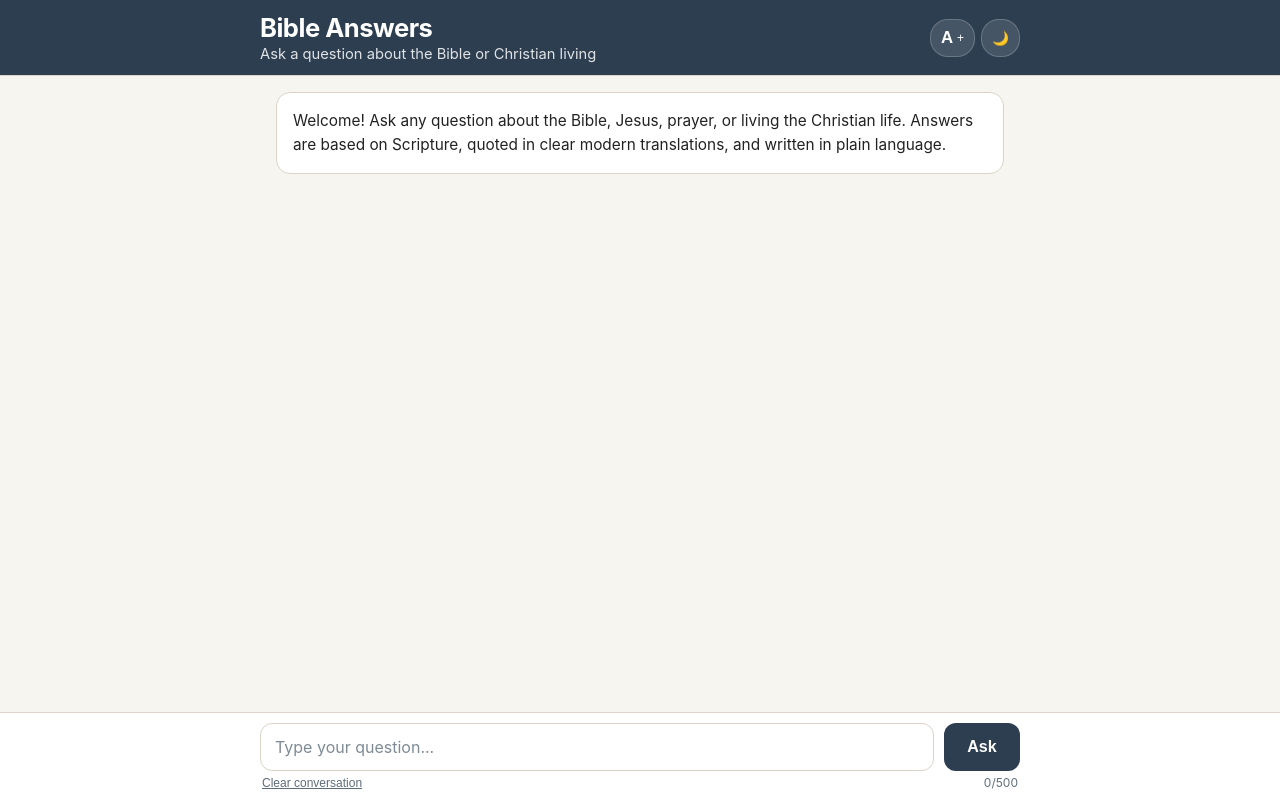
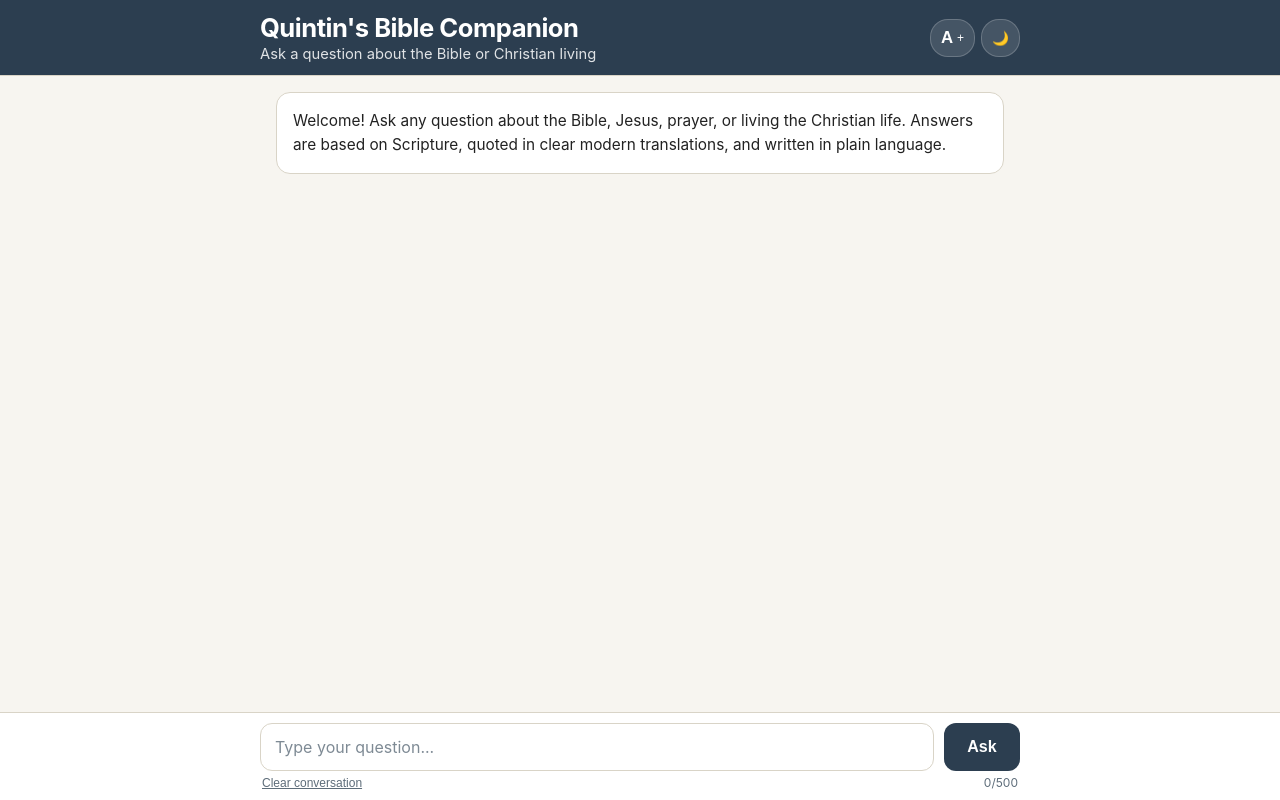
Before and after one commit to ecupirate99/biblecompanion, a website: page public/index.html in a window 1280 px wide. Drawn offline with nearby package versions, Linux system fonts and the light colour scheme.

Commit message:
Update index.html

```diff
--- a/public/index.html
+++ b/public/index.html
@@ -4,7 +4,7 @@
   <meta charset="UTF-8" />
   <meta name="viewport" content="width=device-width, initial-scale=1, viewport-fit=cover" />
   <meta name="theme-color" content="#2c3e50" id="meta-theme-color" />
-  <title>Bible Answers</title>
+  <title>Quintin's Bible Companion</title>
   <!-- Load Marked and DOMPurify for clean, secure markdown rendering -->
   <script src="https://cdn.jsdelivr.net/npm/marked/marked.min.js"></script>
   <script src="https://cdn.jsdelivr.net/npm/dompurify/dist/purify.min.js"></script>
@@ -428,7 +428,7 @@
   <header>
     <div class="header-inner">
       <div class="header-titles">
-        <h1>Bible Answers</h1>
+        <h1>Quintin's Bible Companion</h1>
         <p>Ask a question about the Bible or Christian living</p>
       </div>
       <div class="header-actions">
```
